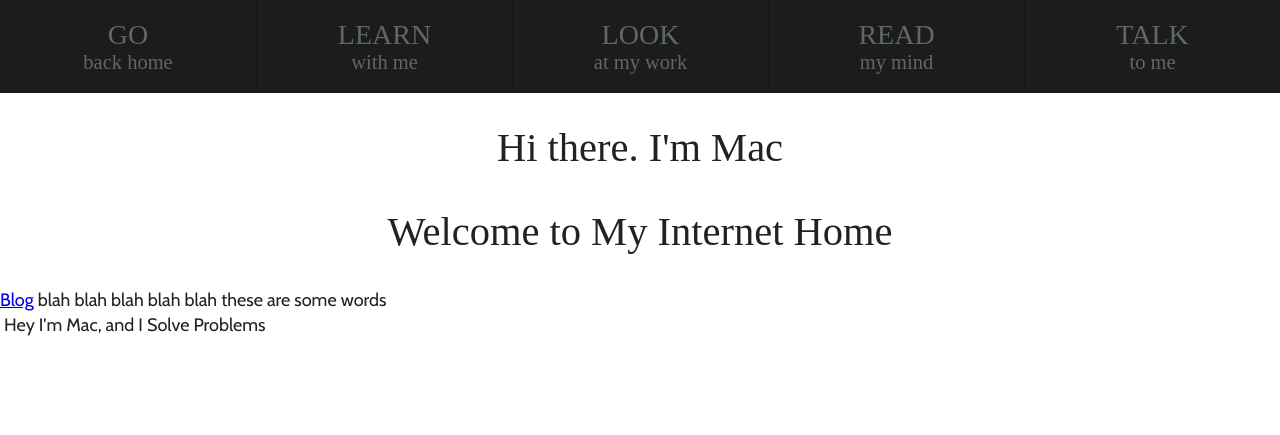
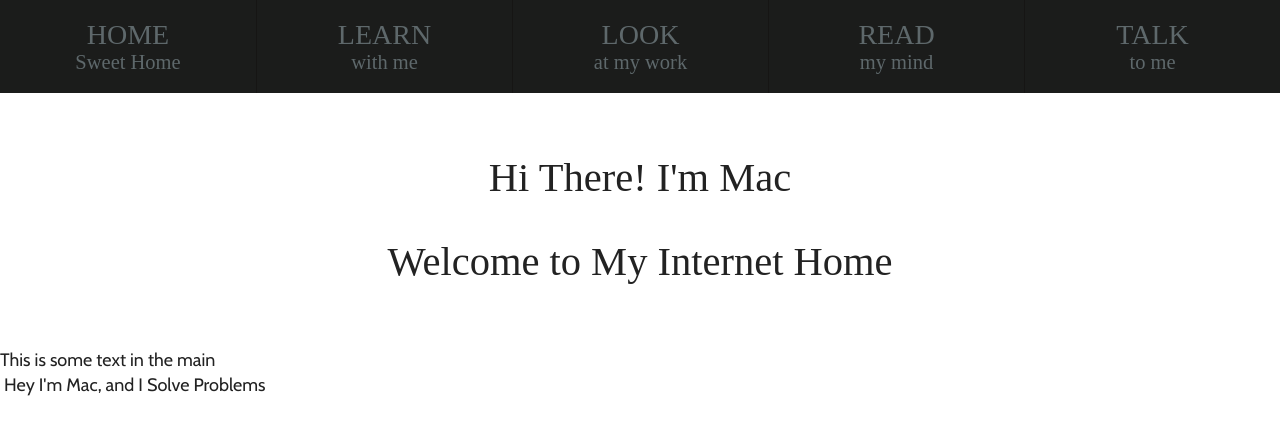
Before and after one commit to macrman/binarymac, a Django app: page / in a window 1280 px wide. Shown: the top 435 px of the page. Run offline with Django 3.2, Linux system fonts and the light colour scheme; some libraries are stand-ins or nearby versions; some web fonts are replaced.

Commit message:
added a masthead block

```diff
--- a/binarymac/static/css/main.css
+++ b/binarymac/static/css/main.css
@@ -228,6 +228,14 @@ h1, h2, h3, h4, h5, h6 {
     display: block;
 }
 
+/*
+   Masthead
+*/
+
+#masthead {
+    padding:30px 0;
+}
+
 /* ==========================================================================
    Helper classes
    ========================================================================== */
--- a/binarymac/templates/base.html
+++ b/binarymac/templates/base.html
@@ -23,11 +23,11 @@
 
         <header id="main-header">
             <nav id="main-nav" class="clearfix">
-                <a id="go" class="" href="{% url home_view %}">
-                    <span class="menu-big grande">Go</span>
-                    <span class="menu-small short">back home</span>
+                <a class="" href="{% url home_view %}">
+                    <span class="menu-big grande">Home</span>
+                    <span class="menu-small short">Sweet Home</span>
                 </a>
-                <a id="learn" class="" href="{% url learn_view %}">
+                <a class="" href="{% url learn_view %}">
                     <span class="menu-big grande">Learn</span>
                     <span class="menu-small short">with me</span>
                 </a>
@@ -44,9 +44,9 @@
                     <span class="menu-small short">to me</span>
                 </a>
             </nav>
-            <div id=masthead>
-                <h1>Hi there. I'm Mac</h1>
-                <h1>Welcome to My Internet Home</h1>
+            <div id="masthead">
+                {% block masthead %}
+                {% endblock %}
             </div>
         </header>
         {% block main %}
--- a/binarymac/templates/home.html
+++ b/binarymac/templates/home.html
@@ -1,5 +1,10 @@
 {% extends "base.html" %}
+
+{% block masthead %}
+    <h1>Hi There! I'm Mac</h1>
+    <h1>Welcome to My Internet Home</h1>
+{% endblock %}
+
 {% block main %}
-<a href="{% url post_list %}" >Blog</a>
-    <span> blah blah blah blah blah these are some words</span>
+    <span>This is some text in the main</span>
 {% endblock %}
```
